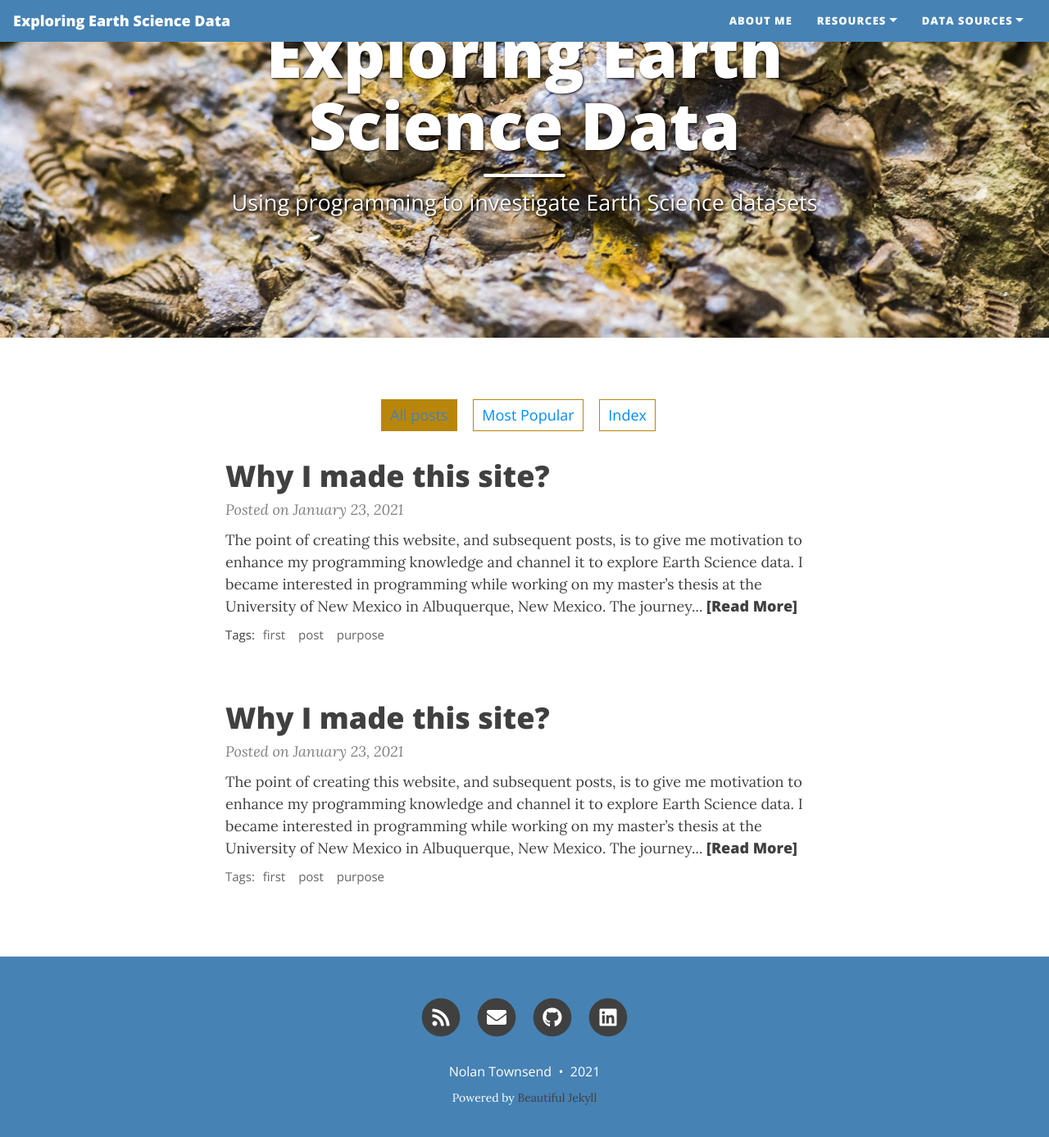
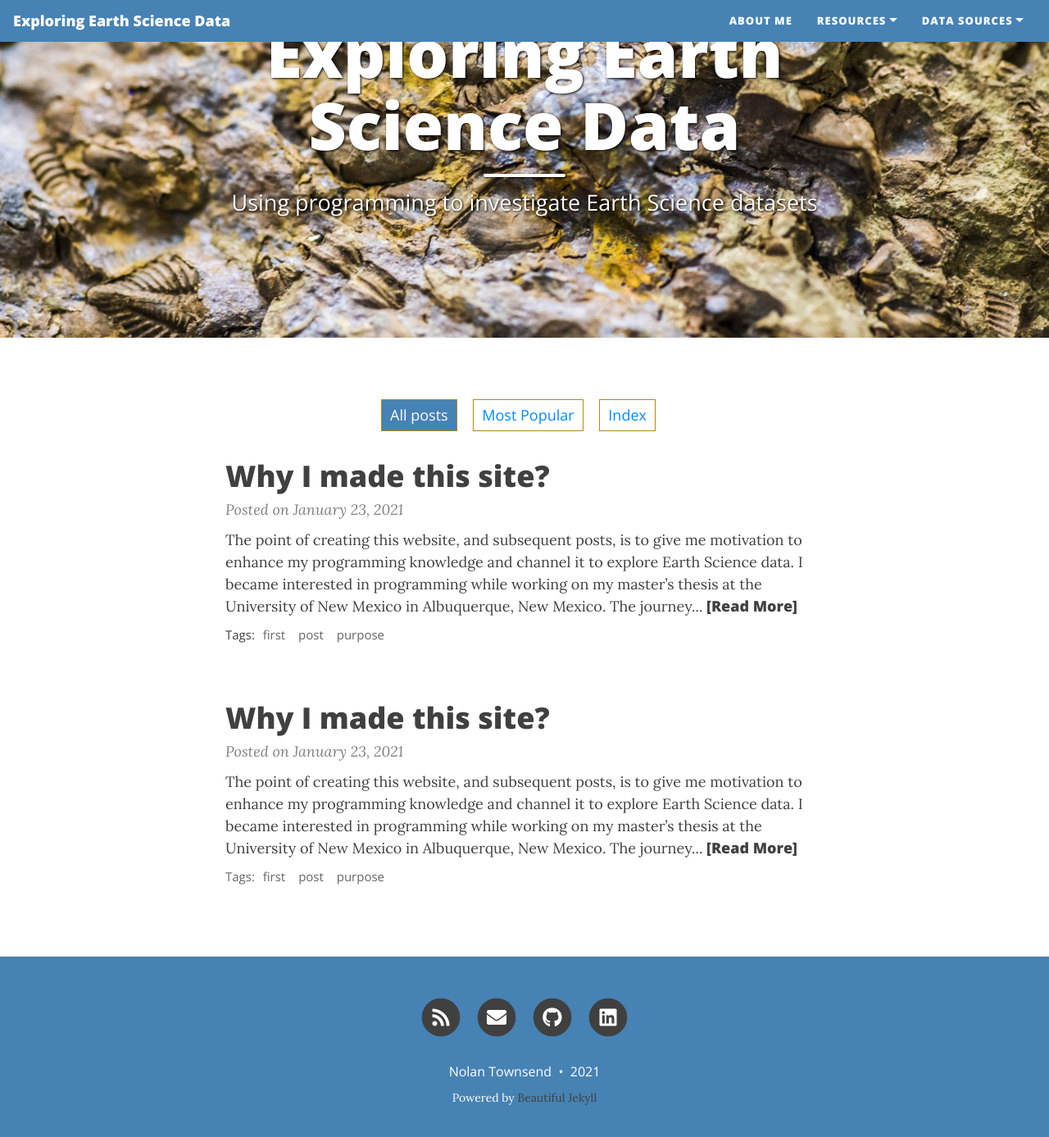
Before and after one commit to nolantownsend/nolantownsend.github.io, a Jekyll site: the page built from index.html, in a window 1280 px wide and 1400 px high, scrolled down 221 px. Shown: the top 1387 px of the window at 82% size. Built offline with Jekyll 4.4.1, drawn with Linux system fonts in a browser that asks for light colours; nearby versions of some CDN libraries; the list of posts is cut into pages by our own code.

Commit message:
Update index.css

```diff
--- a/assets/css/index.css
+++ b/assets/css/index.css
@@ -22,8 +22,8 @@
 
   .list-filters .list-filter.filter-selected,
   .list-filters .list-filter:hover {
-    color: #4682B4;
-    background: #B8860B;
+    color: #fbfcfd;
+    background: #4682B4;
   }
 
   @media only screen and (max-width: 550px) {
```
